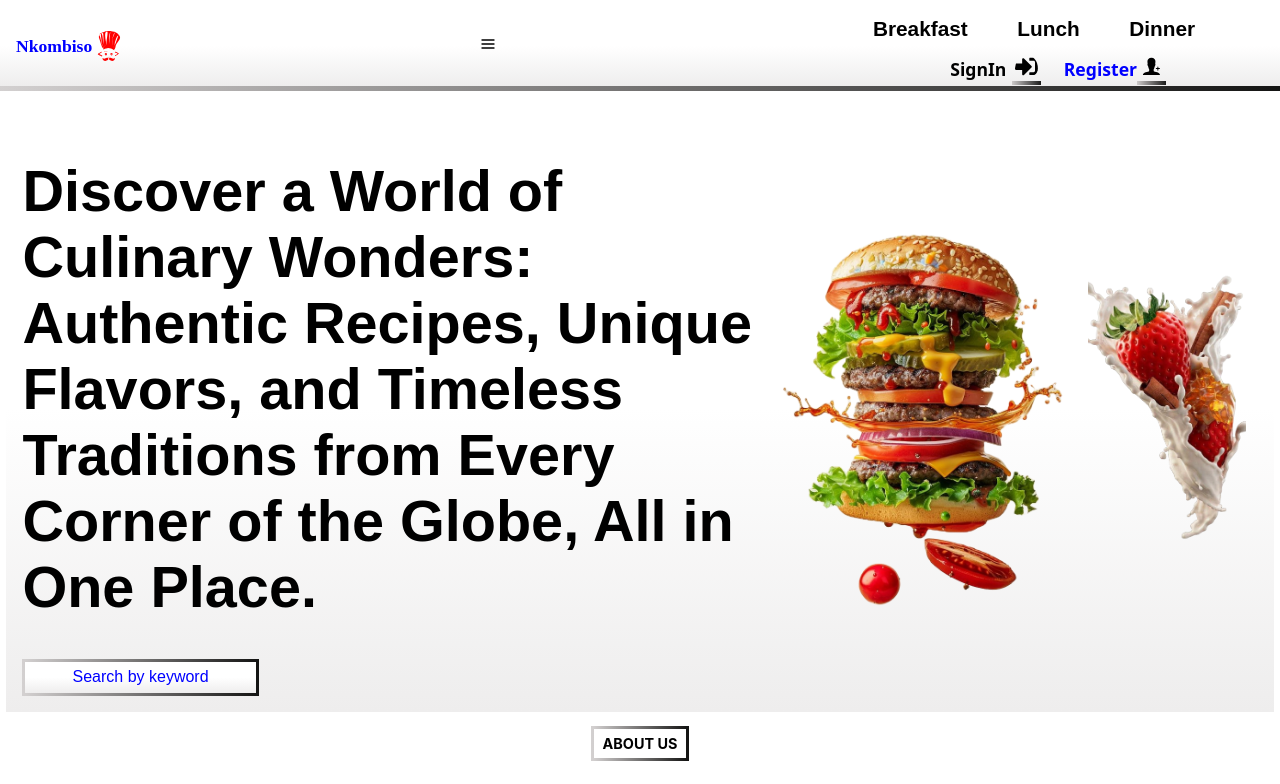
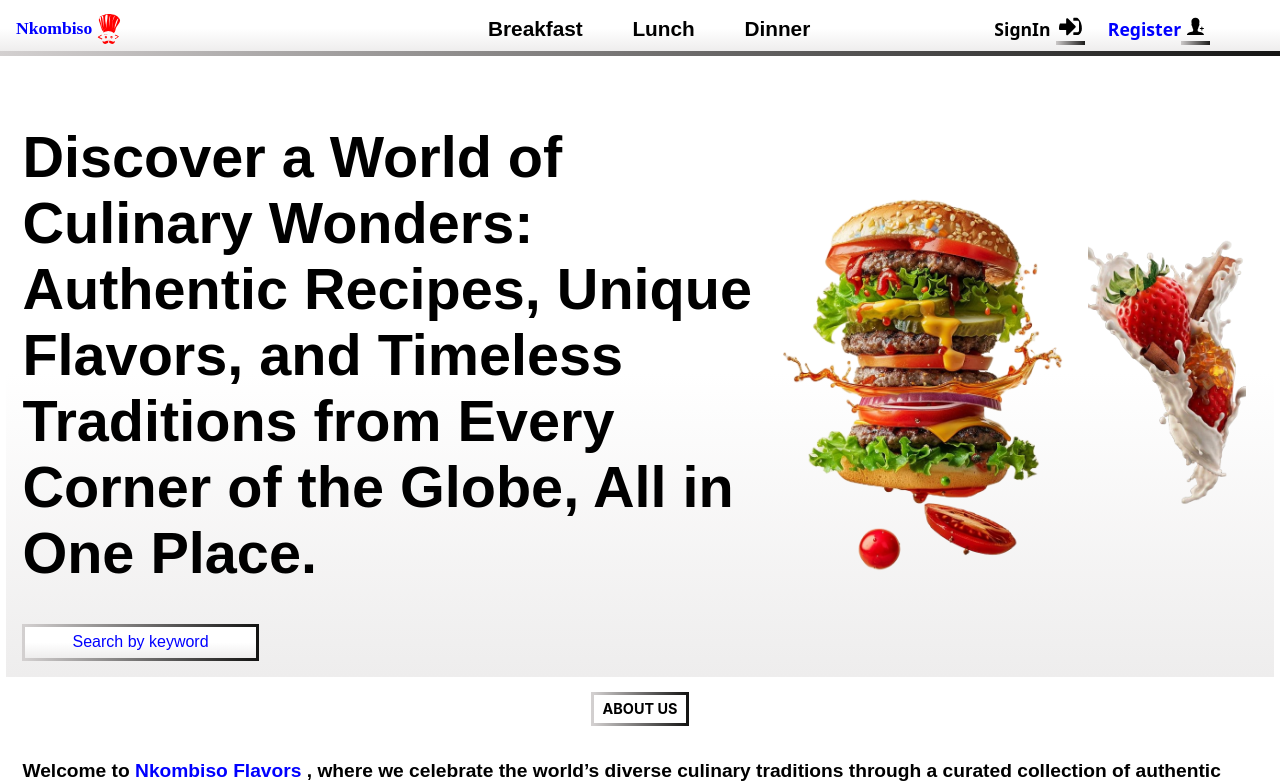
Before and after one commit to Oscarpoco/nkombiso-online-recipe, a React (Create React App) app: page / in a window 1280 px wide. Shown: the top 784 px of the page. Built offline with nearby package versions, Linux system fonts and the light colour scheme; no server answers; a web font is replaced by a local one.

Commit message:
Final Project

```diff
--- a/src/App.js
+++ b/src/App.js
@@ -193,7 +193,20 @@ function App() {
   const [userId, setUserId] = useState(null);
   const [isSignedIn, setIsSignedIn] = useState(false);
   const [recipes, setRecipes] = useState([]);
-  const [loading, setLoading] = useState(true); // Add loading state
+  const [loading, setLoading] = useState(true);
+  const [isMenuOpen, setIsMenuOpen] = useState(false);
+
+
+  // HANDLE HUMBURGER
+
+  const toggleMenu = () => {
+    setIsMenuOpen(true)
+  }
+
+  const closeMenu = () => {
+    setIsMenuOpen(false)
+  }
+
 
   // Check sign-in status on app load
   useEffect(() => {
@@ -371,6 +384,9 @@ const handleSignOut = () => {
           onBreakfast={handleBreakFast}
           onLunch={handleLunch}
           onDinner={handleDinner}
+          openMenu = {toggleMenu}
+          closeMenu = {closeMenu}
+          isMenuOpen = {isMenuOpen}
         />
       </header>
 
--- a/src/components/NavBar.css
+++ b/src/components/NavBar.css
@@ -1,7 +1,8 @@
 @import url('https://fonts.googleapis.com/css2?family=Dancing+Script&display=swap');
 
 /* NavBar */
-.NavBar {
+.NavBar
+{
     display: flex;
     justify-content: space-between;
     align-items: center;
@@ -13,7 +14,8 @@
     width: 100%;
 }
 
-.logo {
+.logo
+{
     font-weight: bold;
     font-size: 1.1em;
     text-align: start;
@@ -26,12 +28,14 @@
     gap: .1em;
 }
 
-.logo .logo-icon {
+.logo .logo-icon
+{
     color: red;
     font-size: 1.7em;
 }
 
-.category {
+.category
+{
     display: flex;
     justify-content: space-between;
     align-items: center;
@@ -40,7 +44,8 @@
     z-index: 1;
 }
 
-.item {
+.item
+{
     padding: 0.5em 1em;
     font-weight: bold;
     font-family: 'IM Fell English SC', fantasy;
@@ -48,8 +53,21 @@
     font-size: 1.3em;
 }
 
+.menu-items
+{
+    display: flex;
+    justify-content: space-between;
+    align-items: center;
+    gap: .5em;
+    margin-right: 3em;
+    z-index: 1;
+    align-self: center;
+    width: 60%;
+}
+
 .signIn,
-.profile {
+.profile
+{
     display: flex;
     justify-content: center;
     align-items: center;
@@ -57,7 +75,8 @@
     z-index: 1;
 }
 
-.NavBar button {
+.NavBar button
+{
     border: none;
     background-color: inherit;
     display: flex;
@@ -67,6 +86,7 @@
     cursor: pointer;
     font-weight: bold;
     font-size: 1.1em;
+    z-index: 1;
     font-family: system-ui, -apple-system, BlinkMacSystemFont, 'Segoe UI', Roboto, Oxygen, Ubuntu, Cantarell, 'Open Sans', 'Helvetica Neue', sans-serif;
 }
 
@@ -80,22 +100,31 @@
     padding: 3px;
 }
 
+.menu-toggle
+{
+    display: none;
+}
+
 /* Media Queries */
-@media only screen and (max-width: 740px) {
-    .NavBar {
-        flex-direction: column;
-        align-items: flex-start;
+@media only screen and (max-width: 740px)
+{
+    .NavBar
+    {
+        flex-direction: row;
+        /* align-items: flex-start; */
         padding: 0.5em;
     }
 
-    .menu-toggle {
+    .menu-toggle
+    {
         display: block;
         cursor: pointer;
         font-size: 2em;
         color: black;
     }
 
-    .menu-items {
+    .menu-items
+    {
         display: none;
         flex-direction: column;
         width: 100%;
@@ -108,24 +137,28 @@
         z-index: 1000;
     }
 
-    .menu-items.open {
+    .menu-items.open
+    {
         display: flex;
     }
 
-    .category {
+    .category
+    {
         margin-right: 0;
         width: 100%;
         text-align: center;
         margin: 0;
     }
 
-    .item {
+    .item
+    {
         padding: 1em;
         border-bottom: 1px solid #ddd;
         width: 100%;
     }
 
-    .signIn, .profile {
+    .signIn, .profile
+    {
         flex-direction: column;
         align-items: center;
         gap: 1em;
@@ -133,7 +166,8 @@
         margin: 0;
     }
 
-    .signIn button, .profile button {
+    .signIn button, .profile button
+    {
         width: 100%;
         text-align: center;
     }
--- a/src/components/NavBar.js
+++ b/src/components/NavBar.js
@@ -52,18 +52,12 @@ import { SiCodechef } from "react-icons/si";
 import { CgProfile } from "react-icons/cg";
 import { FiMenu } from "react-icons/fi"; // Hamburger icon
 
-function NavBar({ onSignInClick, onRegisterClick, onSignIn, onProfileShow, onSignOut, onBreakfast, onLunch, onDinner }) {
-    const [isMenuOpen, setIsMenuOpen] = useState(false);
-
-    const toggleMenu = () => setIsMenuOpen(!isMenuOpen);
+function NavBar({ onSignInClick, openMenu, closeMenu, isMenuOpen,onRegisterClick, onSignIn, onProfileShow, onSignOut, onBreakfast, onLunch, onDinner }) {
 
     return (
         <div className="NavBar">
             <div className="logo">
                 Nkombiso <SiCodechef className="logo-icon" />
-            </div>
-            <div className="menu-toggle" onClick={toggleMenu}>
-                <FiMenu className="menu-icon" />
             </div>
             <div className={`menu-items ${isMenuOpen ? 'open' : ''}`}>
                 <div className="category">
@@ -84,6 +78,9 @@ function NavBar({ onSignInClick, onRegisterClick, onSignIn, onProfileShow, onSig
                     </div>
                 )}
             </div>
+            <div className="menu-toggle" onClick={openMenu}>
+                <FiMenu className="menu-icon" />
+            </div>
         </div>
     );
 }
```
